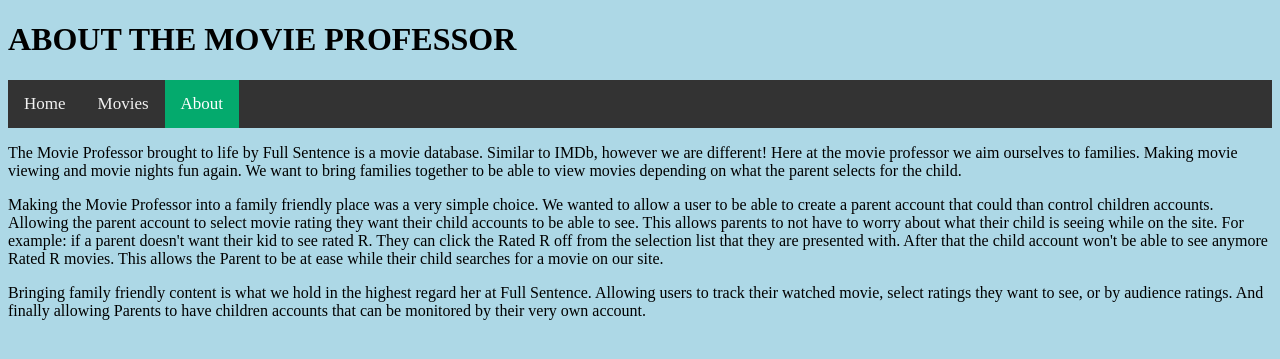
After one commit to Marti746/The-Movie-Professor, a PHP site: page /About.html in a window 1280 px wide. The commit adds this page. Shown: the top 359 px of the page. Run offline with PHP 8.4, Linux system fonts and the light colour scheme.

Commit message:
Add files via upload

```diff
--- /dev/null
+++ b/About.html
@@ -0,0 +1,66 @@
+<!DOCTYPE html>
+<html>
+    <head>
+        <h1>ABOUT THE MOVIE PROFESSOR</h1>
+
+        <div class="topnav">
+            <a href="Updated.html">Home</a>
+            <a href="https://beccafriedman.net/MovieDatabaseConnection3.php">Movies</a>
+            <a class="active" href="About.html">About</a>
+        </div>
+    </head>
+
+    <body style="background-color:lightblue;"">
+        <p>The Movie Professor brought to life by Full Sentence is a movie database. Similar to
+            IMDb, however we are different!
+            Here at the movie professor we aim ourselves to families. Making movie viewing and
+            movie nights fun again. We want to bring families together to be able to view movies
+            depending on what the parent selects for the child.
+        </p>
+        <p>
+            Making the Movie Professor into a family friendly place was a very simple choice.
+            We wanted to allow a user to be able to create a parent account that could than control
+            children accounts. Allowing the parent account to select movie rating they want their child
+            accounts to be able to see. This allows parents to not have to worry about what their child
+            is seeing while on the site. For example: if a parent doesn't want their kid to see rated R.
+            They can click the Rated R off from the selection list that they are presented with. After that
+            the child account won't be able to see anymore Rated R movies. This allows the Parent to be at
+            ease while their child searches for a movie on our site.
+        </p>
+        <p>
+            Bringing family friendly content is what we hold in the highest regard her at Full Sentence.
+            Allowing users to track their watched movie, select ratings they want to see, or by audience
+            ratings. And finally allowing Parents to have children accounts that can be monitored by their
+            very own account.
+        </p>
+    </body>
+
+    <style>
+        .topnav {
+            background-color: #333;
+            overflow: hidden;
+        }
+
+        /* Style the links inside the nav bar */
+        .topnav a {
+            float: left;
+            color: #f2f2f2;
+            text-align: center;
+            padding: 14px 16px;
+            text-decoration: none;
+            font-size: 17px;
+        }
+
+        /* Change the color when hovering over the button */
+        .topnav a:hover {
+            background-color: burlywood;
+            color: black;
+        }
+
+        /* Add color to current link */
+        .topnav a.active {
+            background-color: #04AA6D;
+            color: white;
+        }
+    </style>
+</html>
```
Also changed, not shown: buttonStyle.css (+1 -23 lines), .htaccess (added).
